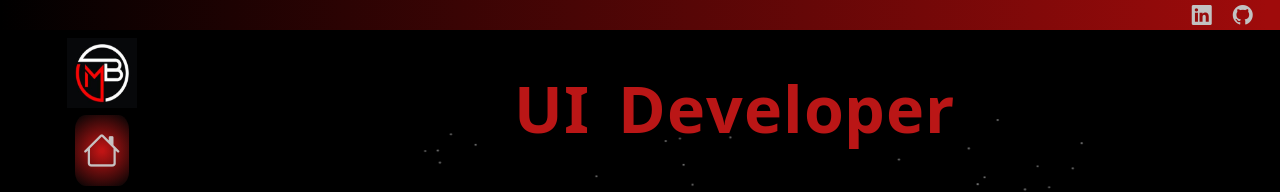
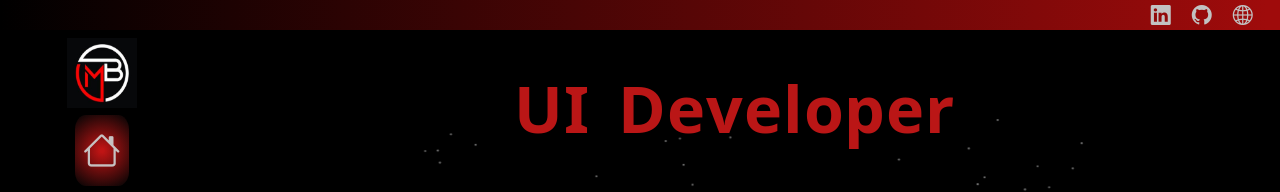
Before and after one commit to Mitali-Bhavsar/PortFolio, a React (Create React App) app: page / in a window 1280 px wide. Shown: the top 192 px of the page. Built offline with nearby package versions, Linux system fonts and the light colour scheme.

Commit message:
Dashboard Page updated

```diff
--- a/src/webpages/DashBoard.js
+++ b/src/webpages/DashBoard.js
@@ -12,6 +12,7 @@ const DashBoard = () => {
                       <ul className='social-medial'>
                         <li><NavLink to="https://www.linkedin.com/in/mitali-bhavsar0202" target="_blank" title="LinkedIN" data-bs-toggle="tooltip" data-bs-placement="bottom" data-bs-original-title="LinkedIN"><i className="bi bi-linkedin"></i></NavLink></li>
                         <li><NavLink to="https://github.com/Mitali-Bhavsar" title="GitHub" data-bs-toggle="tooltip" data-bs-placement="bottom" data-bs-original-title="GitHub"><i className="bi bi-github"></i></NavLink></li>
+                        <li><NavLink to="https://app.netlify.com/teams/mitali-bodkhe/sites" title="Netlify" data-bs-toggle="tooltip" data-bs-placement="bottom" data-bs-original-title="Netlify"><i className="bi bi-globe2"></i></NavLink></li>
                       </ul>
                   </div>
 
```
